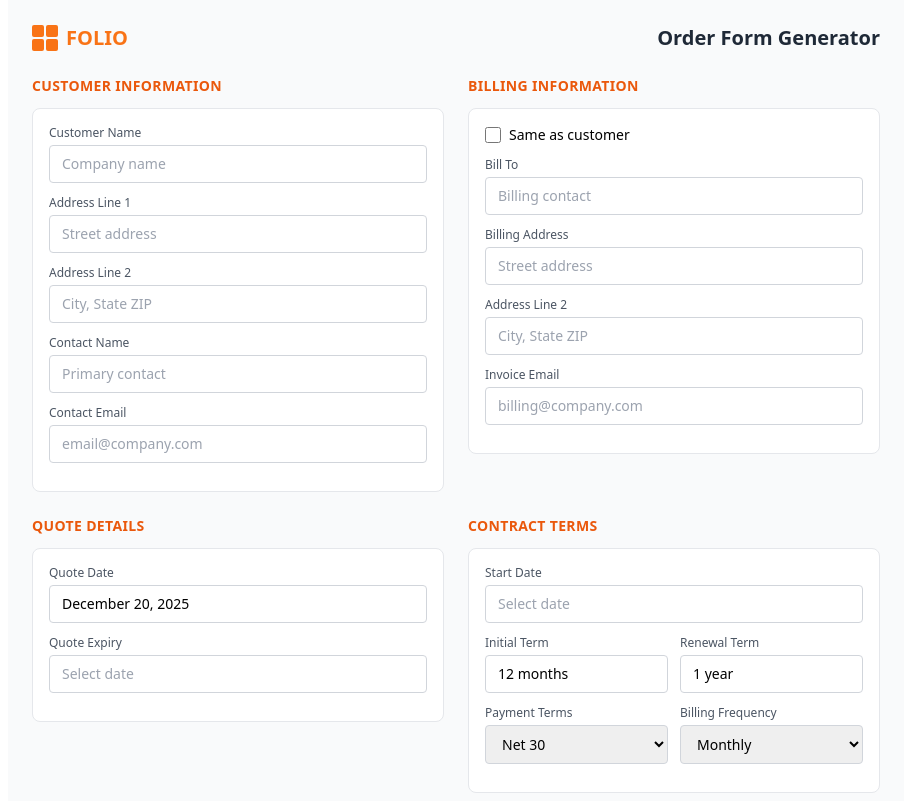
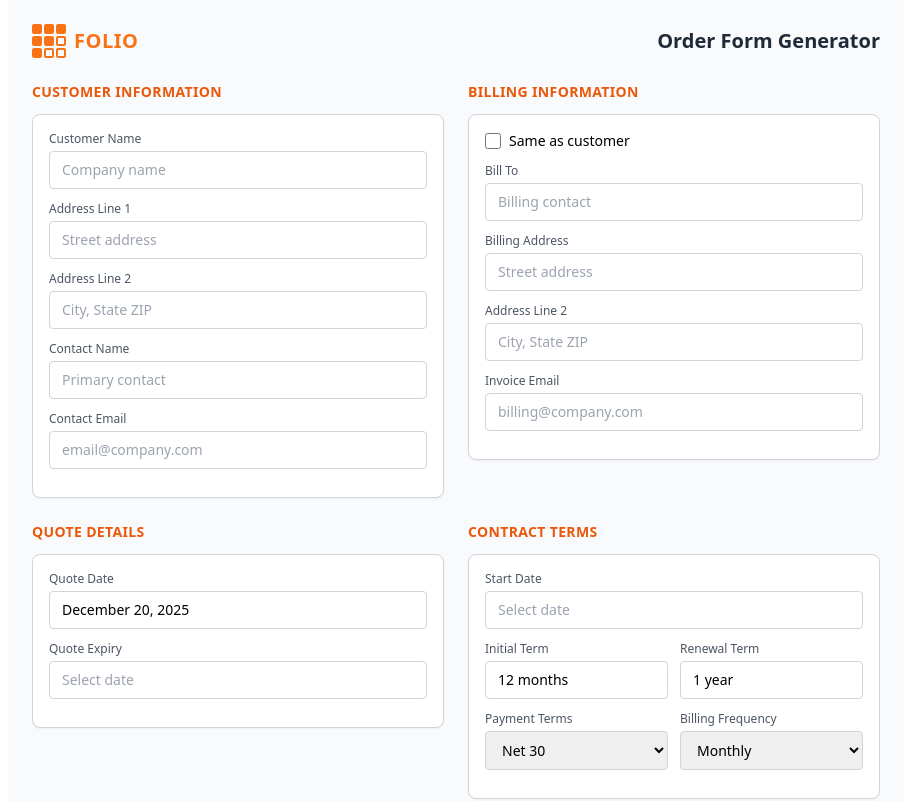
Before and after one commit to makie125/pricing-app, a React (Vite) app: page / in a window 1280 px wide. Shown: the top 801 px of the page, without its empty margins (184-1095 px from the left). Built offline with nearby package versions, Linux system fonts and the light colour scheme.

Commit message:
Update App.jsx

```diff
--- a/src/App.jsx
+++ b/src/App.jsx
@@ -2,20 +2,25 @@ import React, { useState } from 'react';
 
 const FolioLogo = () => (
   <div className="flex items-center gap-2">
-    <div className="grid grid-cols-2 gap-0.5">
-      <div className="w-3 h-3 bg-orange-500 rounded-sm"></div>
-      <div className="w-3 h-3 bg-orange-500 rounded-sm"></div>
-      <div className="w-3 h-3 bg-orange-500 rounded-sm"></div>
-      <div className="w-3 h-3 bg-orange-500 rounded-sm"></div>
+    <div className="grid grid-cols-3 gap-0.5">
+      <div className="w-2.5 h-2.5 bg-orange-500 rounded-sm"></div>
+      <div className="w-2.5 h-2.5 bg-orange-500 rounded-sm"></div>
+      <div className="w-2.5 h-2.5 bg-orange-500 rounded-sm"></div>
+      <div className="w-2.5 h-2.5 bg-orange-500 rounded-sm"></div>
+      <div className="w-2.5 h-2.5 bg-orange-500 rounded-sm"></div>
+      <div className="w-2.5 h-2.5 border-2 border-orange-500 rounded-sm"></div>
+      <div className="w-2.5 h-2.5 bg-orange-500 rounded-sm"></div>
+      <div className="w-2.5 h-2.5 border-2 border-orange-500 rounded-sm"></div>
+      <div className="w-2.5 h-2.5 border-2 border-orange-500 rounded-sm"></div>
     </div>
-    <span className="text-xl font-bold text-orange-500">FOLIO</span>
+    <span className="text-xl font-bold text-orange-500 tracking-wide" style={{fontFamily: 'system-ui, -apple-system, sans-serif'}}>FOLIO</span>
   </div>
 );
 
 const InputSection = ({ title, children }) => (
   <div className="mb-6">
     <h3 className="text-sm font-semibold text-orange-600 mb-3 uppercase tracking-wide">{title}</h3>
-    <div className="bg-white rounded-lg border border-gray-200 p-4">{children}</div>
+    <div className="bg-white rounded-lg border border-gray-300 p-4 shadow-sm">{children}</div>
   </div>
 );
 
@@ -557,22 +562,22 @@ export default function App() {
             Quote date: {formatDate(quoteDate)} | <span className="underline">Quote expiry:</span> {formatDate(expiryDate)}
           </p>
 
-          <div className="border-l-4 border-orange-500 mb-6">
+          <div className="border-l-4 border-orange-500 mb-6 border border-gray-300 rounded">
             <h2 className="text-sm font-semibold text-orange-600 uppercase px-4 py-2 bg-gray-50">Customer Information</h2>
             <div className="px-4 py-3 space-y-2">
-              <div className="grid grid-cols-3 text-sm"><span className="font-medium">Customer:</span><span className="col-span-2">{customerName}</span></div>
-              <div className="grid grid-cols-3 text-sm"><span className="font-medium">Address:</span><span className="col-span-2">{customerAddress}<br/>{customerAddressLine2}</span></div>
-              <div className="grid grid-cols-3 text-sm"><span className="font-medium">Contact name:</span><span className="col-span-2">{customerContact}</span></div>
-              <div className="grid grid-cols-3 text-sm"><span className="font-medium">Contact email:</span><span className="col-span-2">{customerEmail}</span></div>
+              <div className="grid grid-cols-3 text-sm border-b border-gray-200 py-2"><span className="font-medium">Customer:</span><span className="col-span-2">{customerName}</span></div>
+              <div className="grid grid-cols-3 text-sm border-b border-gray-200 py-2"><span className="font-medium">Address:</span><span className="col-span-2">{customerAddress}<br/>{customerAddressLine2}</span></div>
+              <div className="grid grid-cols-3 text-sm border-b border-gray-200 py-2"><span className="font-medium">Contact name:</span><span className="col-span-2">{customerContact}</span></div>
+              <div className="grid grid-cols-3 text-sm py-2"><span className="font-medium">Contact email:</span><span className="col-span-2">{customerEmail}</span></div>
             </div>
           </div>
 
-          <div className="border-l-4 border-orange-500 mb-6">
+          <div className="border-l-4 border-orange-500 mb-6 border border-gray-300 rounded">
             <h2 className="text-sm font-semibold text-orange-600 uppercase px-4 py-2 bg-gray-50">Billing Contact Information</h2>
             <div className="px-4 py-3 space-y-2">
-              <div className="grid grid-cols-3 text-sm"><span className="font-medium">Bill To:</span><span className="col-span-2">{billingBillTo}</span></div>
-              <div className="grid grid-cols-3 text-sm"><span className="font-medium">Billing Address:</span><span className="col-span-2">{billingAddress}<br/>{billingAddressLine2}</span></div>
-              <div className="grid grid-cols-3 text-sm"><span className="font-medium">Invoice Email:</span><span className="col-span-2">{billingEmail}</span></div>
+              <div className="grid grid-cols-3 text-sm border-b border-gray-200 py-2"><span className="font-medium">Bill To:</span><span className="col-span-2">{billingBillTo}</span></div>
+              <div className="grid grid-cols-3 text-sm border-b border-gray-200 py-2"><span className="font-medium">Billing Address:</span><span className="col-span-2">{billingAddress}<br/>{billingAddressLine2}</span></div>
+              <div className="grid grid-cols-3 text-sm py-2"><span className="font-medium">Invoice Email:</span><span className="col-span-2">{billingEmail}</span></div>
             </div>
           </div>
 
```
